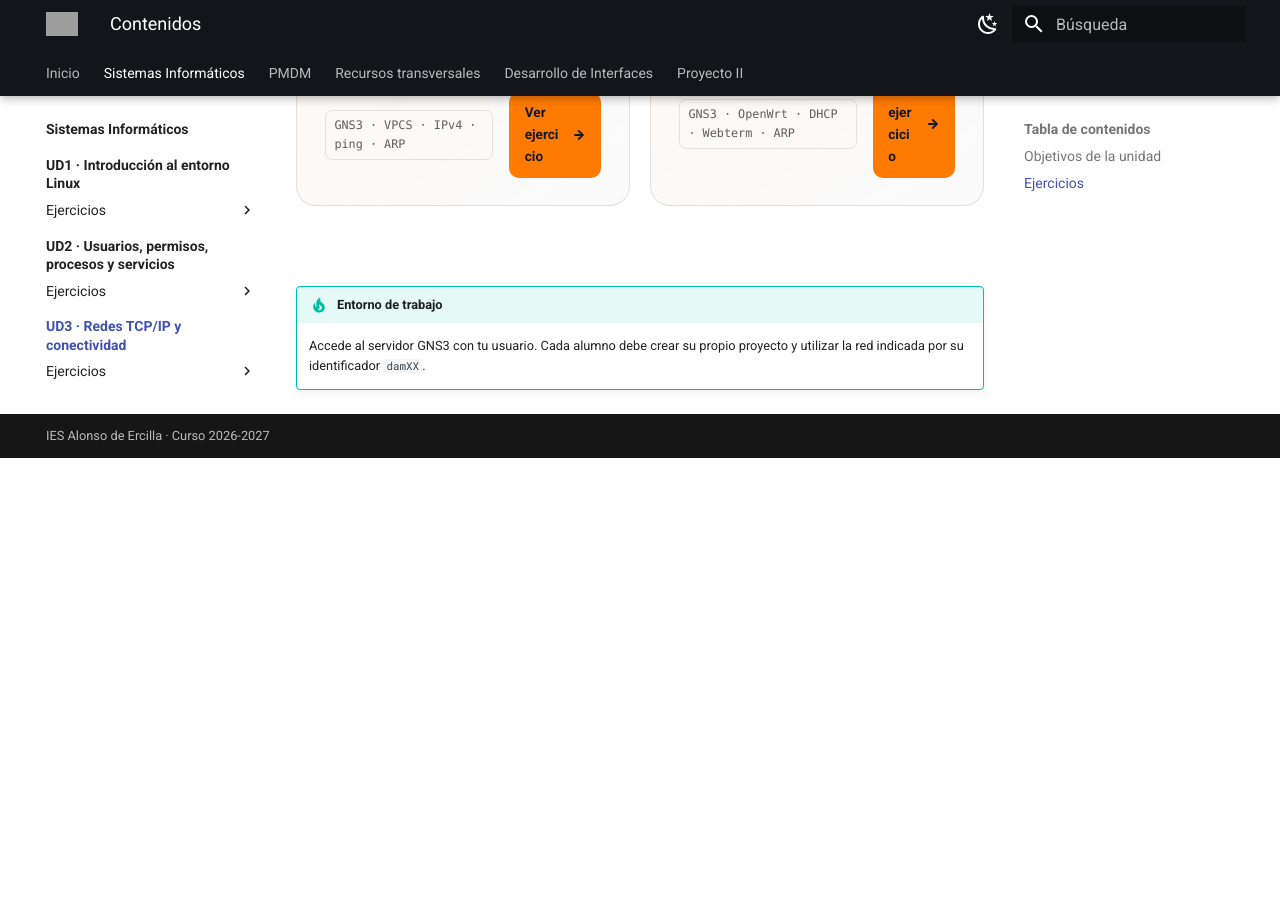
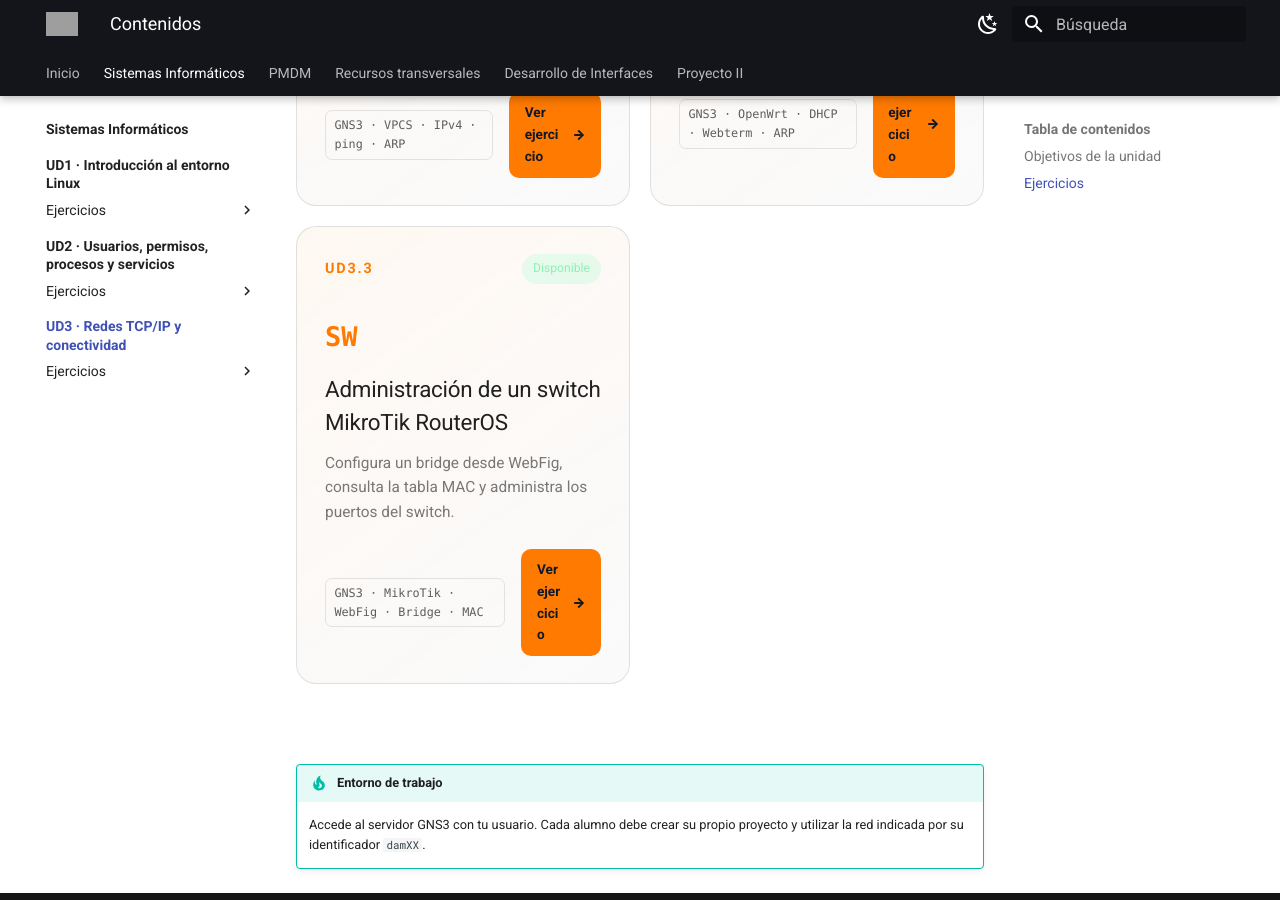
Before and after one commit to erciapps/web-home, an MkDocs documentation site: the page built from docs/si/ud3/index.md, in a window 1280 px wide and 900 px high, scrolled down 928 px. Built offline with MkDocs 1.6.1 and Material for MkDocs 9.7.7, drawn with Linux system fonts in a browser that asks for light colours; before the commit the page ends 1386 px from its top, so only the background shows below that; grey boxes are pictures that could not be loaded.

Commit message:
Añadir tarjeta de UD3.3 MikroTik a la portada de UD3

```diff
--- a/docs/si/ud3/index.md
+++ b/docs/si/ud3/index.md
@@ -27,6 +27,13 @@ En esta unidad aprenderás a conectar equipos en red, configurar sus direcciones
     <p>Amplía tu LAN con un router OpenWrt, configura DHCP desde LuCI mediante Webterm y compara tablas ARP.</p>
     <div class="si-card-bottom"><div class="si-ra"><span>GNS3 · OpenWrt · DHCP · Webterm · ARP</span></div><div class="si-actions"><a class="si-button" href="ejercicios/ud3_2/">Ver ejercicio <span>→</span></a></div></div>
   </article>
+  <article class="si-card available" style="--accent:#ff7a00">
+    <div class="si-card-top"><span class="si-code">UD3.3</span><span class="si-state available">Disponible</span></div>
+    <div class="si-unit-icon">SW</div>
+    <h3>Administración de un switch MikroTik RouterOS</h3>
+    <p>Configura un bridge desde WebFig, consulta la tabla MAC y administra los puertos del switch.</p>
+    <div class="si-card-bottom"><div class="si-ra"><span>GNS3 · MikroTik · WebFig · Bridge · MAC</span></div><div class="si-actions"><a class="si-button" href="ejercicios/ud3_3/">Ver ejercicio <span>→</span></a></div></div>
+  </article>
 </div>
 
 !!! tip "Entorno de trabajo"
```
